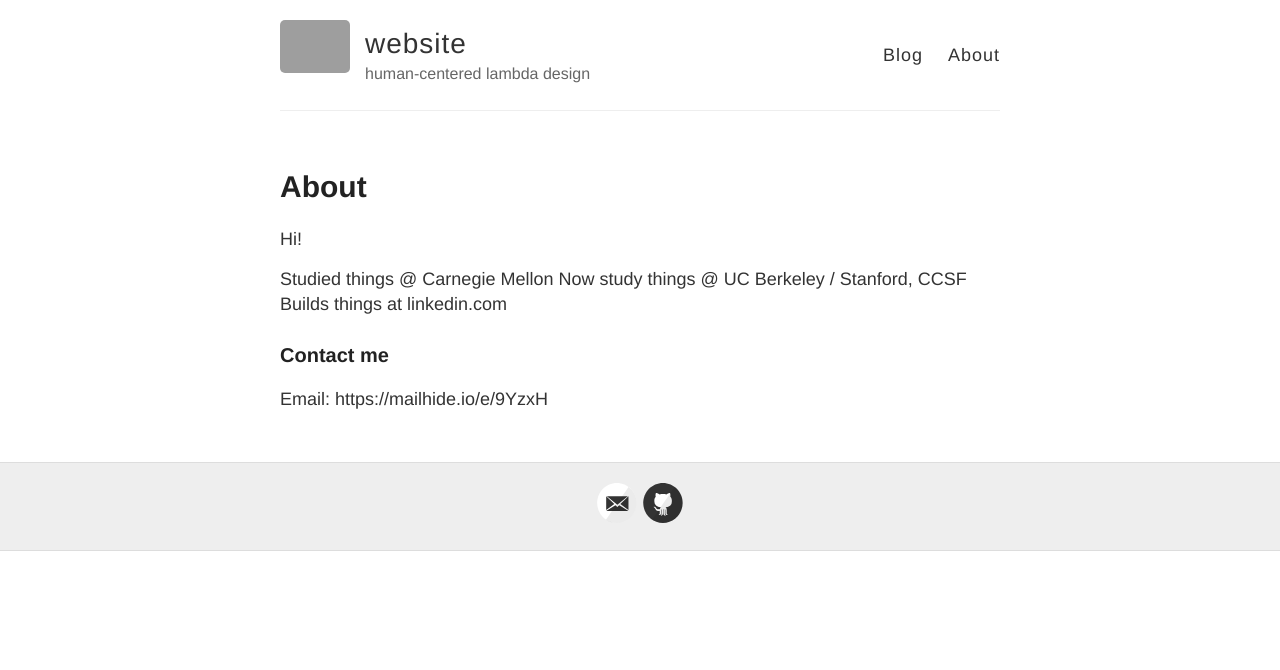
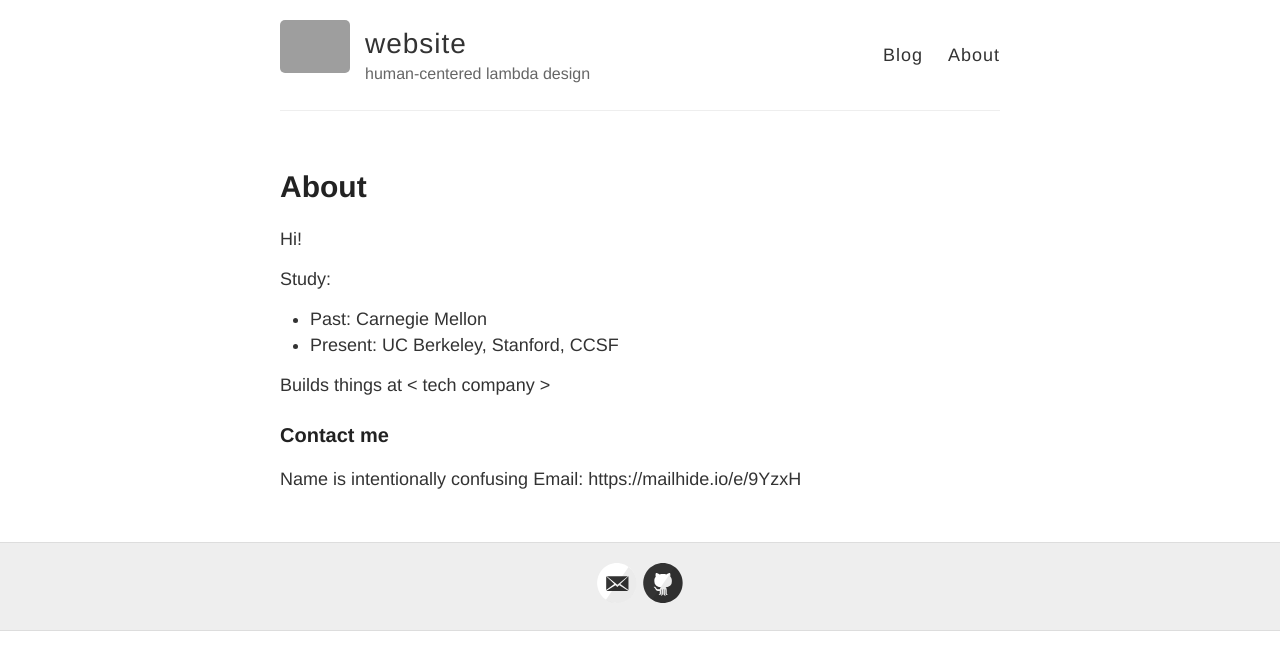
Before and after one commit to RONNCC/ronncc.github, a Jekyll site: the page built from about.md, in a window 1280 px wide. Shown: the top 670 px of the page. Built offline with Jekyll 4.4.1, drawn with Linux system fonts in a browser that asks for light colours; grey boxes are pictures that could not be loaded.

Commit message:
Update about.md

```diff
--- a/about.md
+++ b/about.md
@@ -7,10 +7,13 @@ published: true
 
 Hi!
 
-Studied things @ Carnegie Mellon
-Now study things @ UC Berkeley / Stanford, CCSF
-Builds things at linkedin.com
+Study:
+- Past: Carnegie Mellon
+- Present: UC Berkeley, Stanford, CCSF
 
+Builds things at < tech company >
 
 ### Contact me
+
+Name is intentionally confusing
 Email:  https://mailhide.io/e/9YzxH
```
